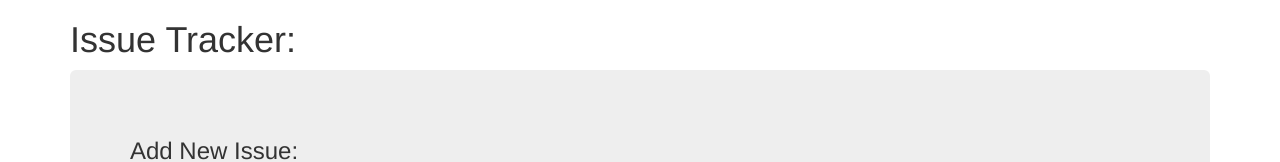
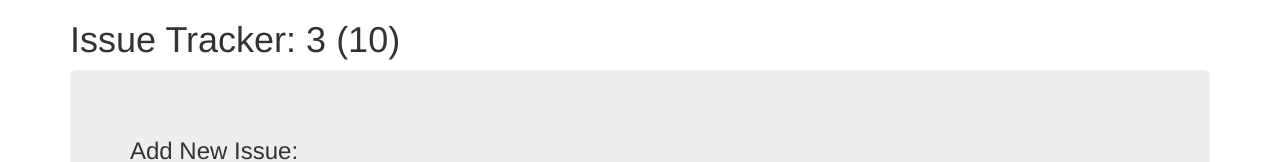
Before and after one commit to Nuralam30/solve-issues, a plain HTML site: page index.html in a window 1280 px wide. Shown: the top 162 px of the page. Drawn offline with nearby package versions, Linux system fonts and the light colour scheme.

Commit message:
html file changed

```diff
--- a/index.html
+++ b/index.html
@@ -10,7 +10,10 @@
   </head>
   <body onload="fetchIssues()">
     <div class="container">
-      <h1>Issue Tracker: </h1>
+      <h1>Issue Tracker:
+        <span id="active-issue">3</span>
+        <span id="total-issue">(10)</span>
+      </h1>
       <div class="jumbotron">
         <h3>Add New Issue:</h3>
         <form id="issueInputForm">
```
